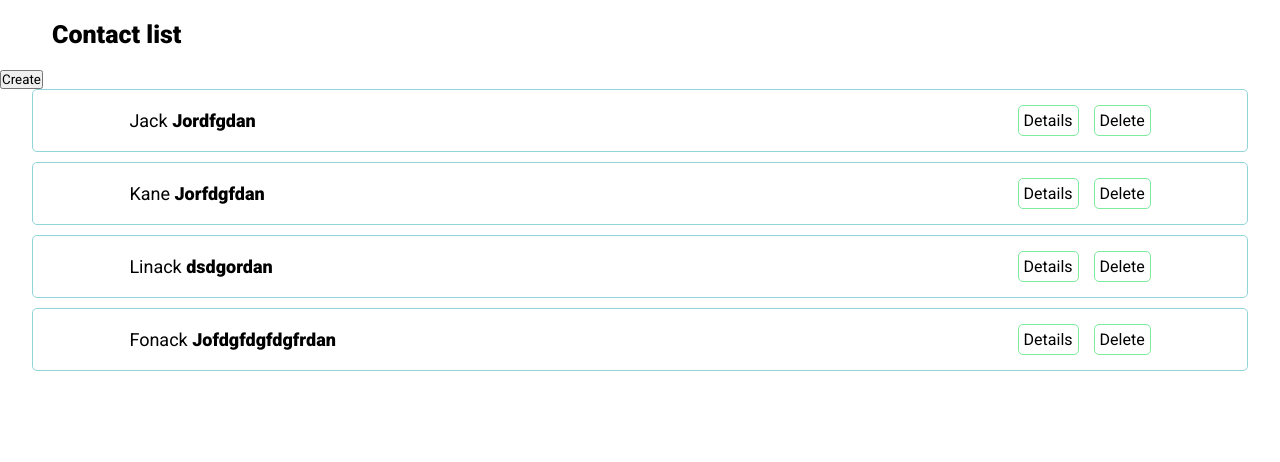
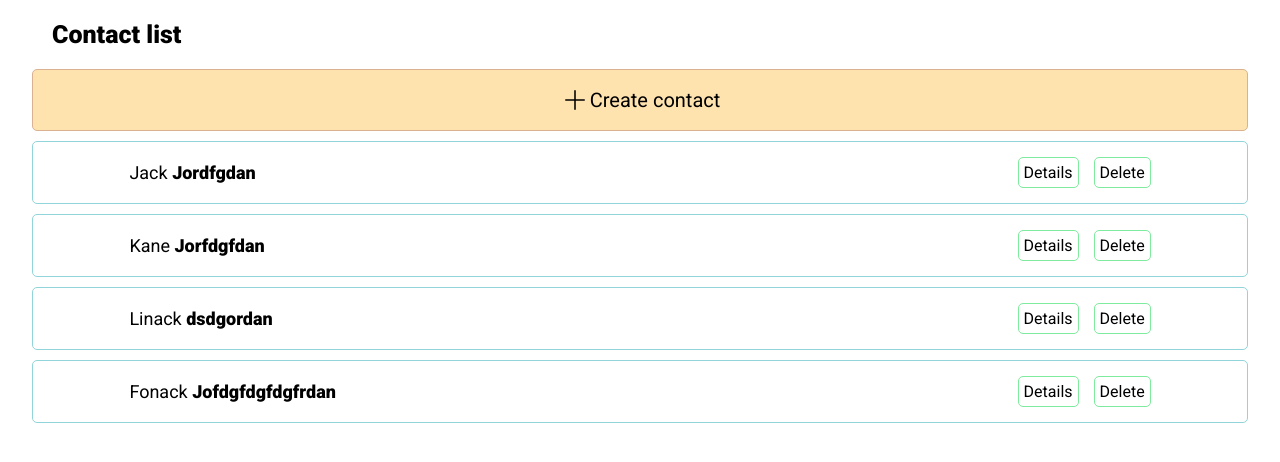
Before and after one commit to svtslv17/contact-book, a Vue app: page / in a window 1280 px wide. Shown: the top 462 px of the page. Built offline with nearby package versions, Linux system fonts and the light colour scheme.

Commit message:
update component contact-form

```diff
--- a/src/components/ContactsForm.vue
+++ b/src/components/ContactsForm.vue
@@ -1,39 +1,62 @@
 <template>
-  <button v-if="!selectedCreateBtn" @click="switchForm">
-    Create
-  </button>
-  <form class="contact-form" @submit.prevent v-else>
-    <h2 class="form-title">Create contact</h2>
-    <div class="required-field">
-      <h3 class="field-title">Required fields</h3>
-      <div class="fields">
-        <input type="text" placeholder="Name" v-model="contact.name" />
-        <input type="text" placeholder="LastName" v-model="contact.lastname" />
+  <form class="contact-form" @submit.prevent>
+    <div class="fields">
+      <div
+        class="fields__item"
+        v-for="(field, idx) in Object.entries(newContact)"
+        :key="idx"
+      >
+        {{ field[0] }}:<input
+          type="text"
+          :placeholder="field[1]"
+          v-model="newContact[`${field[0]}`]"
+        />
       </div>
-      <button class="btn" @click="switchForm">Add</button>
+      <div class="custom-field" v-for="(custom, idx) in customs" :key="idx">
+        <input type="text" placeholder="Title" v-model="custom[0]" />
+        :
+        <input type="text" placeholder="Value" v-model="custom[1]" />
+        <button class="btn del-btn" @click="delCustom(idx)">
+          Delete
+        </button>
+      </div>
+      <button class="btn custom-btn" @click="addCustom">
+        Add custom field
+      </button>
     </div>
-    <div class="custom-field">
-      <h3 class="field-title">Custom field</h3>
-      <input type="text" placeholder="Custom title" />
-      <input type="text" placeholder="Custom value" />
-    </div>
+    <submit-btn @click="saveContact">Save Contact</submit-btn>
   </form>
 </template>
 
 <script>
+import SubmitBtn from "@/components/UI/SubmitBtn.vue";
 export default {
+  components: { SubmitBtn },
+  props: {
+    contact: {
+      type: Object,
+      required: true,
+    },
+  },
+  mounted() {
+    this.newContact = Object.assign({}, this.contact);
+  },
   data() {
     return {
-      contact: {
+      newContact: {
         name: "",
         lastname: "",
       },
-      selectedCreateBtn: false,
+      customs: [],
     };
   },
   methods: {
-    switchForm() {
-      this.selectedCreateBtn = !this.selectedCreateBtn;
+    delCustom(id) {
+      console.log(id);
+      this.customs.splice(id, 1);
+    },
+    addCustom() {
+      this.customs.push(["", ""]);
     },
   },
 };
@@ -45,7 +68,8 @@ export default {
   padding: 20px;
   width: 100%;
 }
-.contact-form {
+.contact-form,
+.create-btn {
   padding: 15px;
   border: 1px solid rgb(218, 178, 145);
   width: 95%;
@@ -56,6 +80,18 @@ export default {
   border-radius: 5px;
   margin-bottom: 10px;
 }
+.create-btn {
+  background-color: rgb(255, 227, 175);
+  font-size: 20px;
+  display: flex;
+  flex-direction: row;
+  justify-content: center;
+}
+.create-btn__img {
+  width: 20px;
+  height: 20px;
+  margin: 5px;
+}
 .custom-field {
   display: flex;
   flex-direction: row;
@@ -64,10 +100,8 @@ export default {
 .field-title {
   margin-right: 10px;
 }
-.required-field,
 .custom-field {
   display: flex;
-  margin: 10px;
   align-items: center;
 }
 .fields {
@@ -78,4 +112,17 @@ export default {
 input {
   margin: 5px;
 }
+.add-btn {
+  margin: 0;
+  background-color: rgb(255, 227, 175);
+  border: 1px solid rgb(218, 178, 145);
+  width: 20%;
+}
+.custom-btn {
+  margin: 8px 0;
+}
+.del-btn {
+  border: rgb(255, 120, 120) solid 1px;
+  color: rgb(255, 120, 120);
+}
 </style>
--- /dev/null
+++ b/src/components/UI/CreateBtn.vue
@@ -0,0 +1,36 @@
+<template>
+  <button class="create-btn">
+    <img src="@/img/plus.svg" alt="create contact" class="create-btn__img" />
+    Create contact
+  </button>
+</template>
+
+<script>
+export default {};
+</script>
+
+<style scoped>
+.create-btn {
+  padding: 15px;
+  border: 1px solid rgb(218, 178, 145);
+  width: 95%;
+  display: flex;
+  flex-direction: column;
+  justify-content: space-between;
+  align-items: center;
+  border-radius: 5px;
+  margin-bottom: 10px;
+}
+.create-btn {
+  background-color: rgb(255, 227, 175);
+  font-size: 20px;
+  display: flex;
+  flex-direction: row;
+  justify-content: center;
+}
+.create-btn__img {
+  width: 20px;
+  height: 20px;
+  margin: 5px;
+}
+</style>
--- /dev/null
+++ b/src/components/UI/SubmitBtn.vue
@@ -0,0 +1,19 @@
+<template>
+  <button class="submit-btn"><slot></slot></button>
+</template>
+
+<script>
+export default {};
+</script>
+
+<style scoped>
+.submit-btn {
+  padding: 5px;
+  outline: none;
+  border-radius: 5px;
+  font-size: 16px;
+  margin: 0;
+  background-color: rgb(255, 227, 175);
+  border: 1px solid rgb(218, 178, 145);
+}
+</style>
--- a/src/pages/ContactPage.vue
+++ b/src/pages/ContactPage.vue
@@ -1,5 +1,7 @@
 <template>
-  <create-form></create-form>
+  <div class="container">
+    <contacts-form :contact="contact($route.params.id)"></contacts-form>
+  </div>
 </template>
 
 <script>
@@ -9,11 +11,16 @@ export default {
   components: {
     ContactsForm,
   },
-  // created(){
-  //   const id = $route.params.id;
-
-  // }
+  methods: {
+    contact(id) {
+      return this.$store.getters.contacts.find((c) => c.id == id);
+    },
+  },
 };
 </script>
 
-<style lang="scss" scoped></style>
+<style scoped>
+.container {
+  margin-top: 50px;
+}
+</style>
--- a/src/pages/Main.vue
+++ b/src/pages/Main.vue
@@ -2,44 +2,30 @@
   <header>
     <h1 class="header-title">Contact list</h1>
   </header>
-  <contacts-form></contacts-form>
+  <create-btn v-if="!selectedCreateBtn" @click="switchForm"></create-btn>
+  <contacts-form v-else></contacts-form>
   <contacts-list></contacts-list>
 </template>
 
 <script>
 import ContactsList from "@/components/ContactsList";
 import ContactsForm from "@/components/ContactsForm";
+import CreateBtn from "@/components/UI/CreateBtn.vue";
 
 export default {
   components: {
     ContactsList,
     ContactsForm,
+    CreateBtn,
   },
-  // created() {
-  // const contactsData = this.$store.state.contacts;
-  // if (contactsData) {
-  //   this.contacts = [...contactsData];
-  // }
-  // },
-  // methods: {
-  // addContact(contact) {
-  //   this.contacts = [...this.contacts, contact];
-  //   this.$store.commit("add", this.contacts);
-  // },
-  // deleteContact(id) {
-  //   let delIdx = this.contacts.findIndex((c) => c.id == id);
-  //   this.contacts.splice(delIdx, 1);
-  //   this.$store.commit("add", this.contacts);
-  // },
-  // },
-  // watch: {
-  //   "$store.contacts": {
-  //     handler(newContacts) {
-  //       console.log("store");
-  //     },
-  //     deep: true,
-  //   },
-  // },
+  data() {
+    return { selectedCreateBtn: false };
+  },
+  methods: {
+    switchForm() {
+      this.selectedCreateBtn = !this.selectedCreateBtn;
+    },
+  },
 };
 </script>
 
--- a/src/store/index.js
+++ b/src/store/index.js
@@ -3,10 +3,38 @@ export default createStore({
   state() {
     return {
       contacts: [
-        { id: 1, name: "Jack", lastname: "Jordfgdan" },
-        { id: 2, name: "Kane", lastname: "Jorfdgfdan" },
-        { id: 3, name: "Linack", lastname: "dsdgordan" },
-        { id: 4, name: "Fonack", lastname: "Jofdgfdgfdgfrdan" },
+        {
+          id: 1,
+          name: "Jack",
+          lastname: "Jordfgdan",
+          number: "+375334569032",
+          email: "test@test.com",
+          address: "Minsk, Vyazov street 98-5",
+        },
+        {
+          id: 2,
+          name: "Kane",
+          lastname: "Jorfdgfdan",
+          number: "+375334569032",
+          email: "test@test.com",
+          address: "Minsk, Vyazov street 98-5",
+        },
+        {
+          id: 3,
+          name: "Linack",
+          lastname: "dsdgordan",
+          number: "+375334569032",
+          email: "test@test.com",
+          address: "Minsk, Vyazov street 98-5",
+        },
+        {
+          id: 4,
+          name: "Fonack",
+          lastname: "Jofdgfdgfdgfrdan",
+          number: "+375334569032",
+          email: "test@test.com",
+          address: "Minsk, Vyazov street 98-5",
+        },
       ],
     };
   },
```
